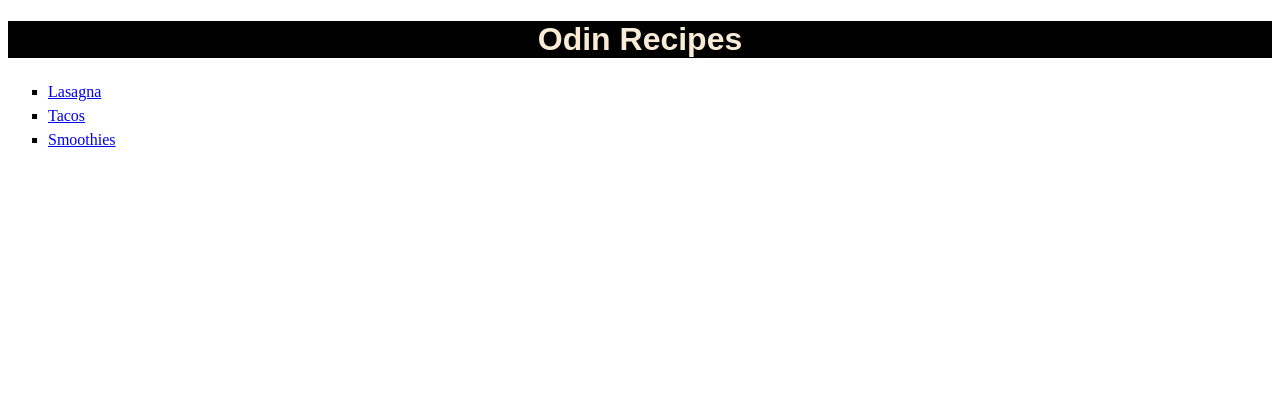
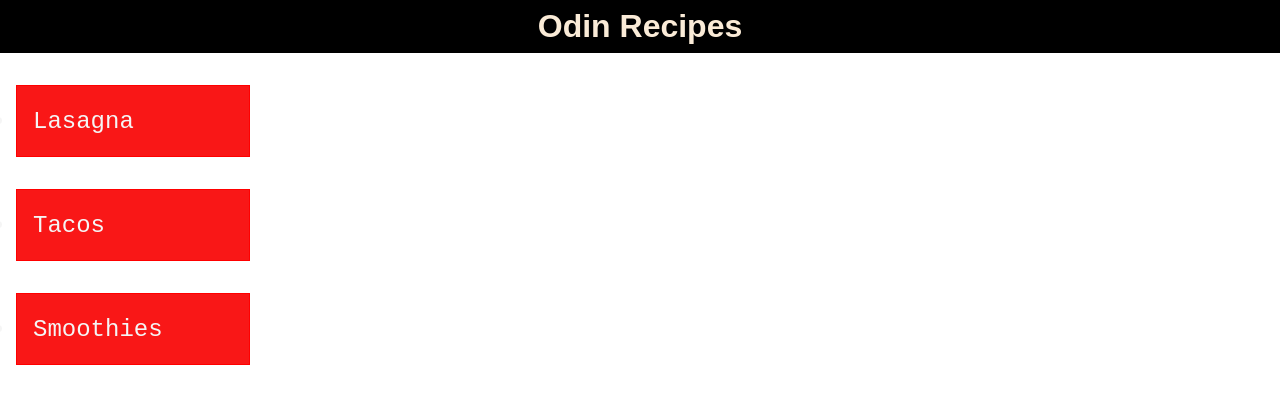
Before and after one commit to mohamedmahroofa/odin-recipes, a plain HTML site: page index.html in a window 1280 px wide. Drawn offline with Linux system fonts and the light colour scheme.

Commit message:
Added some CSS styling in the index pages for Recipes index.html

```diff
--- a/styles.css
+++ b/styles.css
@@ -1,16 +1,29 @@
+* {
+    margin: 0;
+    padding: 0;
+}
+
 h1 {
     text-align: center;
     font-family: fantasy, sans-serif;
     color: antiquewhite;
     background-color: #000;
+    padding: 8px;
+    margin-bottom: 16px;
 }
 
-h3 {
+h3, a {
     font-family: monospace, Tahoma, sans-serif;
 }
 
 ul li {
-    list-style-type: square;
+    padding: 16px;
+    background-color: #f91717;
+    margin: 32px 16px;
+    border: 1px solid red;
+    font-size: 24px;
+    width: 200px;
+
 }
 
 img {
@@ -25,4 +38,10 @@ p {
 
 li {
     line-height: 1.5em;
+    color: whitesmoke;
 }
+
+a {
+    color: whitesmoke;
+    text-decoration: none;
+}
```
